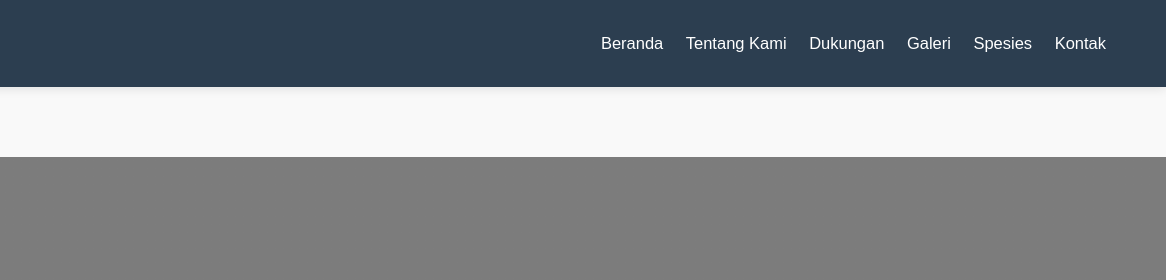
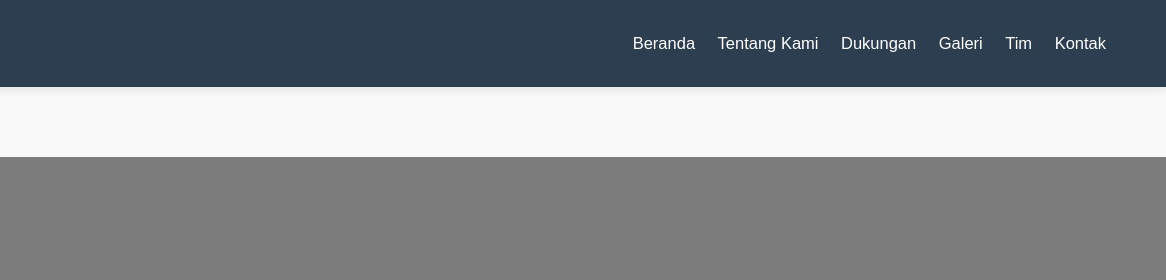
Before and after one commit to albanamuhammad/Animal-Indonesia, a plain HTML site: page cendrawasih.html in a window 1280 px wide. Shown: the top 280 px of the page, 114-1280 px from the left. Drawn offline with nearby package versions, Linux system fonts and the light colour scheme.

Commit message:
Update cendrawasih.html

```diff
--- a/cendrawasih.html
+++ b/cendrawasih.html
@@ -31,7 +31,7 @@
           <li><a href="aboutus.html">Tentang Kami</a></li>
           <li><a href="dukungan.html">Dukungan</a></li>
           <li><a href="gallery.html">Galeri</a></li>
-          <li><a href="tim.html">Spesies</a></li>
+          <li><a href="tim.html">Tim</a></li>
           <li><a href="kontak.html">Kontak</a></li>
         </ul>
       </div>
```
